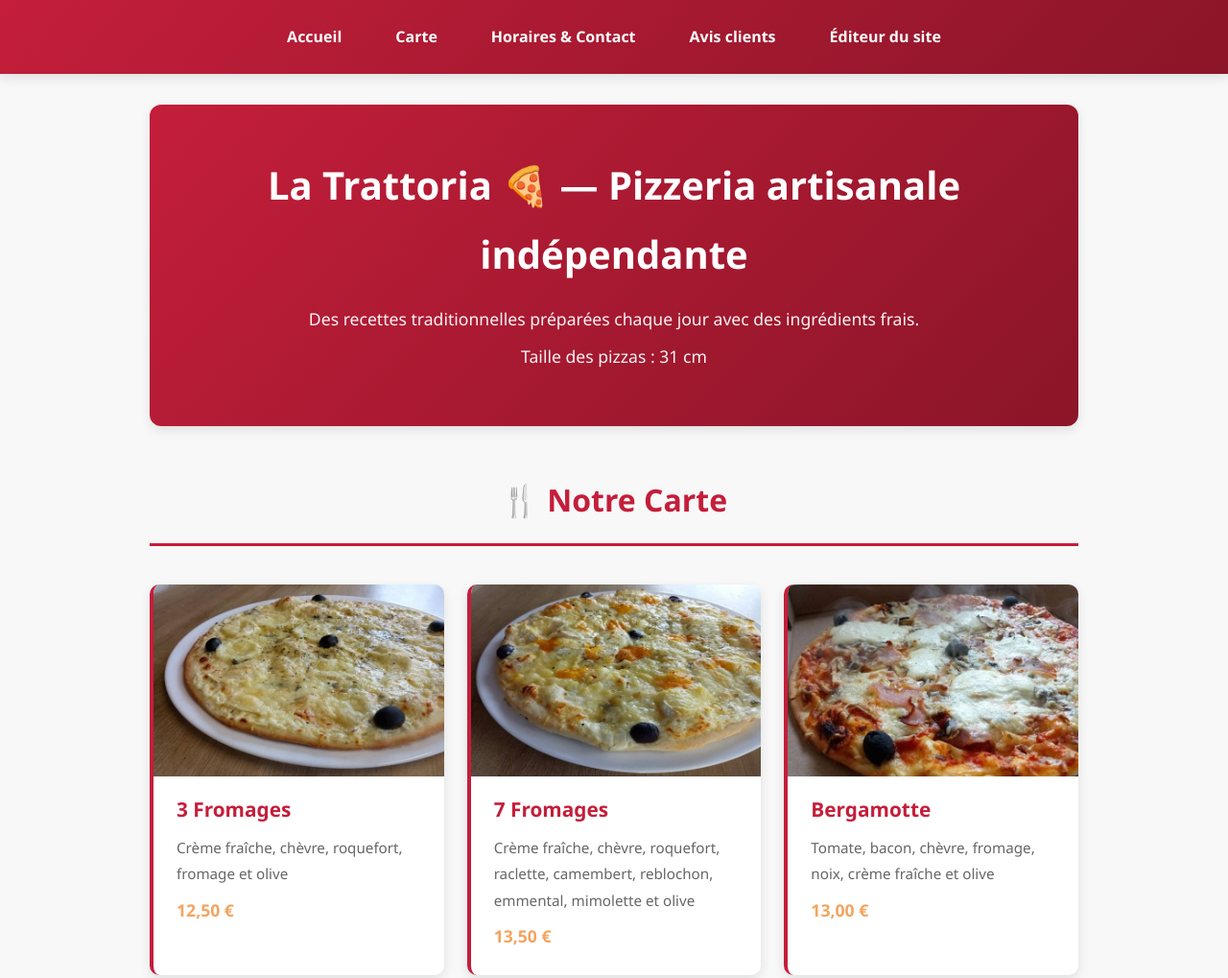
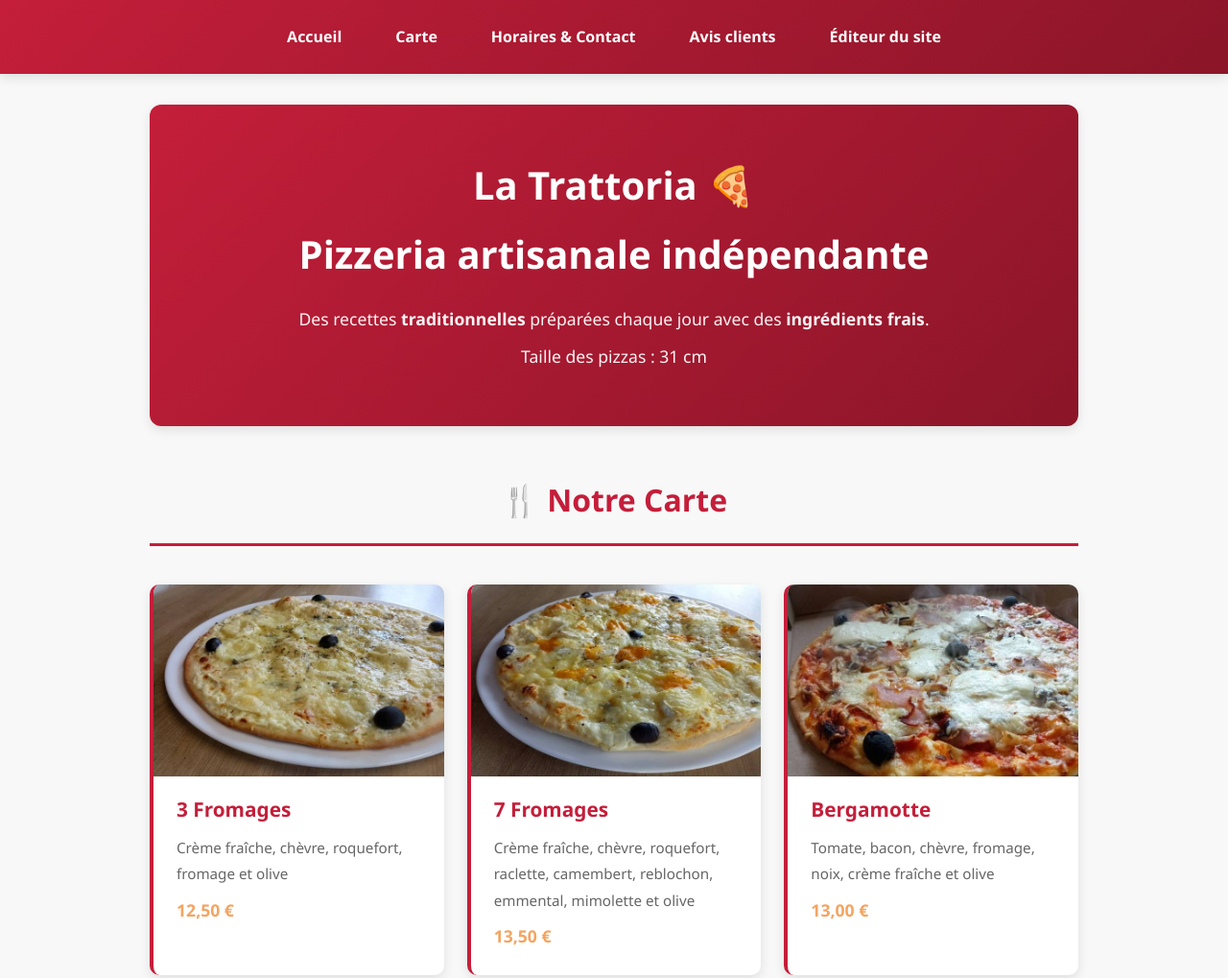
Before and after one commit to marie-btst/projet-devweb, a plain HTML site: page index.html in a window 1280 px wide. Shown: the top 1019 px of the page at 96% size. Drawn offline with Linux system fonts and the light colour scheme.

Commit message:
Update index.html

```diff
--- a/index.html
+++ b/index.html
@@ -23,8 +23,9 @@
 <main>
 
   <section id="hero" class="hero">
-    <h1>La Trattoria 🍕 — Pizzeria artisanale indépendante</h1>
-    <p>Des recettes traditionnelles préparées chaque jour avec des ingrédients frais.</p>
+    <h1>La Trattoria 🍕<br>
+      Pizzeria artisanale indépendante</h1>
+    <p>Des recettes <b>traditionnelles</b> préparées chaque jour avec des <b>ingrédients frais</b>.</p>
     <p>Taille des pizzas : 31 cm</p>
   </section>
 
@@ -159,4 +160,5 @@
 </main>
 
 </body>
+
 </html
```
